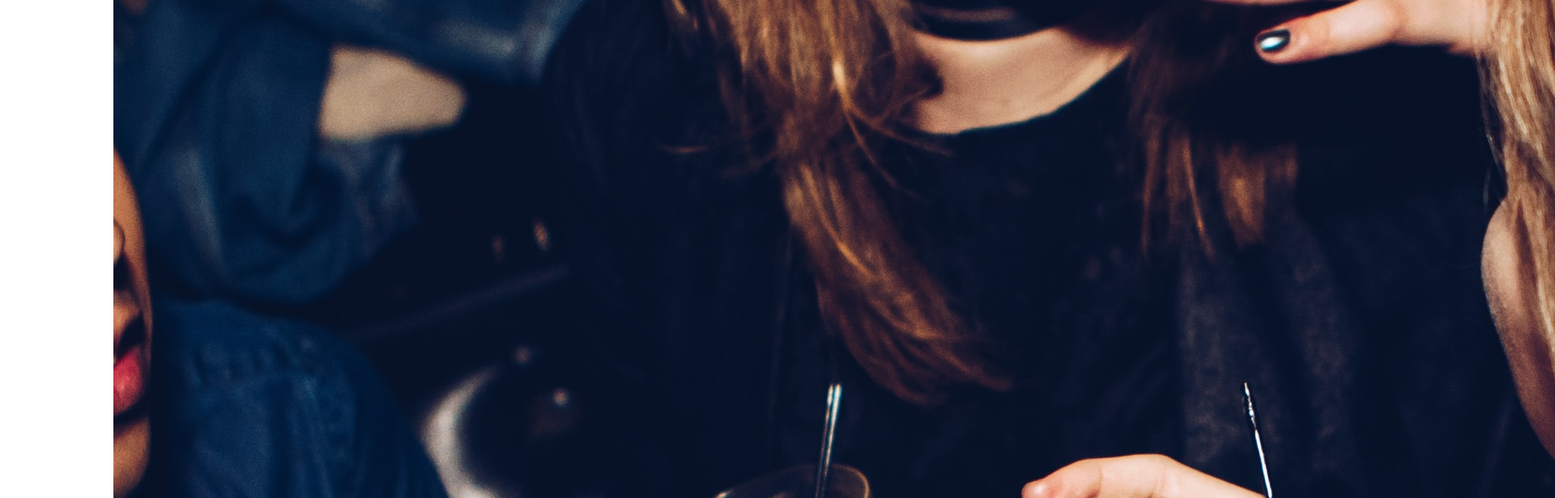
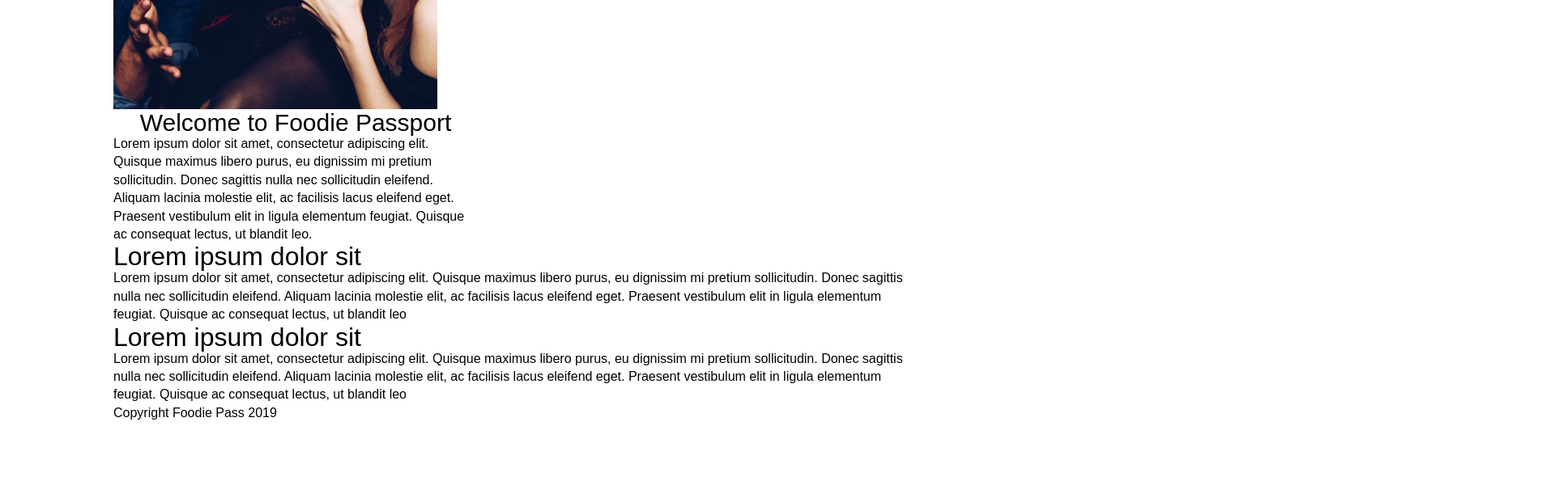
Before and after one commit to restaurant-passport-build-sprint/restaurant-ui-eric, a plain HTML site: page index.html in a window 1280 px wide. Shown: the part 320-936 px from the top of the page at 81% size, 1920 px wide, since content can reach past the window. After the commit the page ends 842 px from the top, so only its background shows below. Drawn offline with Linux system fonts and the light colour scheme.

Commit message:
updates to html and css

```diff
--- a/index.html
+++ b/index.html
@@ -18,25 +18,62 @@
       <script src="https://cdnjs.cloudflare.com/ajax/libs/html5shiv/3.7.3/html5shiv.js"></script>
     <![endif]-->
   </head>
-  <div class="container">
   <header>
-     <nav>
+    <div class="container">
+      <nav>
         <a href="Home">Home</a>
         <a href="About Us">About Us</a>
         <a href="Contact">Contact</a>
-     </nav>
+      </nav>
+    </div>
   </header>
-  </div>
 
   <body>
     <div class="container home">
-    <section id=top-content>
-    <h1>Welcome to Foodie Passport</h1>
-    <img class="top-image" src="img/friendsdrinking.jpg" alt="friends drinking"/>
+      <section id="top-content">
+        <img src="img/friendsdrinking.jpg" alt="friends drinking" />
+        <div class="welcome">
+          <h1>Welcome to Foodie Passport</h1>
+          <p>
+            Lorem ipsum dolor sit amet, consectetur adipiscing elit. Quisque
+            maximus libero purus, eu dignissim mi pretium sollicitudin. Donec
+            sagittis nulla nec sollicitudin eleifend. Aliquam lacinia molestie
+            elit, ac facilisis lacus eleifend eget. Praesent vestibulum elit in
+            ligula elementum feugiat. Quisque ac consequat lectus, ut blandit
+            leo.
+          </p>
+        </div>
+      </section>
+      <section id="middle-content">
+        <!---insert image here for background---->
+        <div>
+          <h2>Lorem ipsum dolor sit</h2>
+          <p>
+            Lorem ipsum dolor sit amet, consectetur adipiscing elit. Quisque
+            maximus libero purus, eu dignissim mi pretium sollicitudin. Donec
+            sagittis nulla nec sollicitudin eleifend. Aliquam lacinia molestie
+            elit, ac facilisis lacus eleifend eget. Praesent vestibulum elit in
+            ligula elementum feugiat. Quisque ac consequat lectus, ut blandit
+            leo
+          </p>
+        </div>
 
+        <div>
+          <h2>Lorem ipsum dolor sit</h2>
+          <p>
+            Lorem ipsum dolor sit amet, consectetur adipiscing elit. Quisque
+            maximus libero purus, eu dignissim mi pretium sollicitudin. Donec
+            sagittis nulla nec sollicitudin eleifend. Aliquam lacinia molestie
+            elit, ac facilisis lacus eleifend eget. Praesent vestibulum elit in
+            ligula elementum feugiat. Quisque ac consequat lectus, ut blandit
+            leo
+          </p>
+        </div>
+      </section>
 
-  </section>
-
+      <footer>
+        <p>Copyright Foodie Pass 2019</p>
+      </footer>
+    </div>
   </body>
-</div>
 </html>
--- a/less/home-page.less
+++ b/less/home-page.less
@@ -0,0 +1,13 @@
+.welcome {
+  display: flex;
+  width: 45%;
+  flex-direction: column;
+  justify-content: flex-end;
+  align-items: center;
+  h1 {
+    font-size: 3rem;
+  }
+}
+img {
+  width: 40%;
+}
```
Also changed, not shown: css/index.css.
